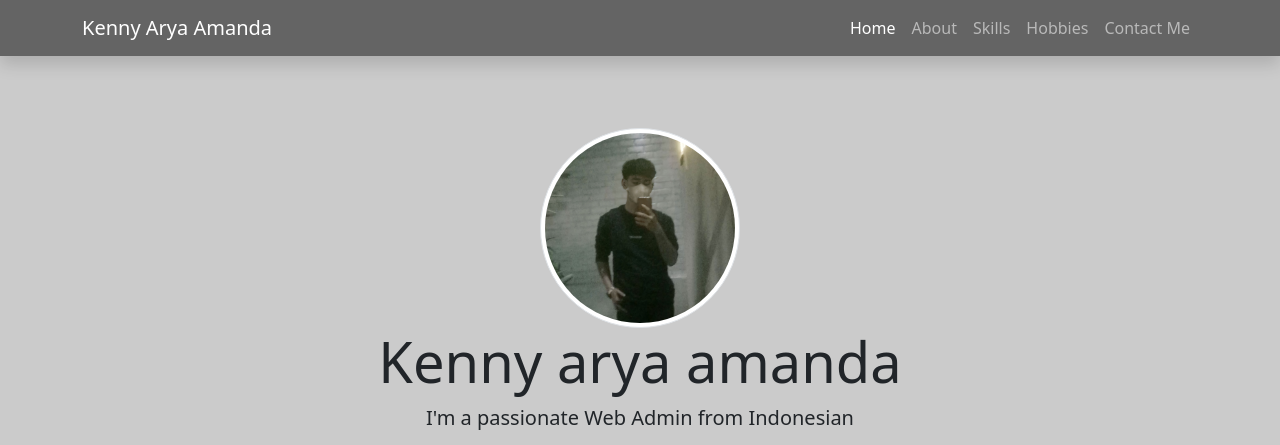
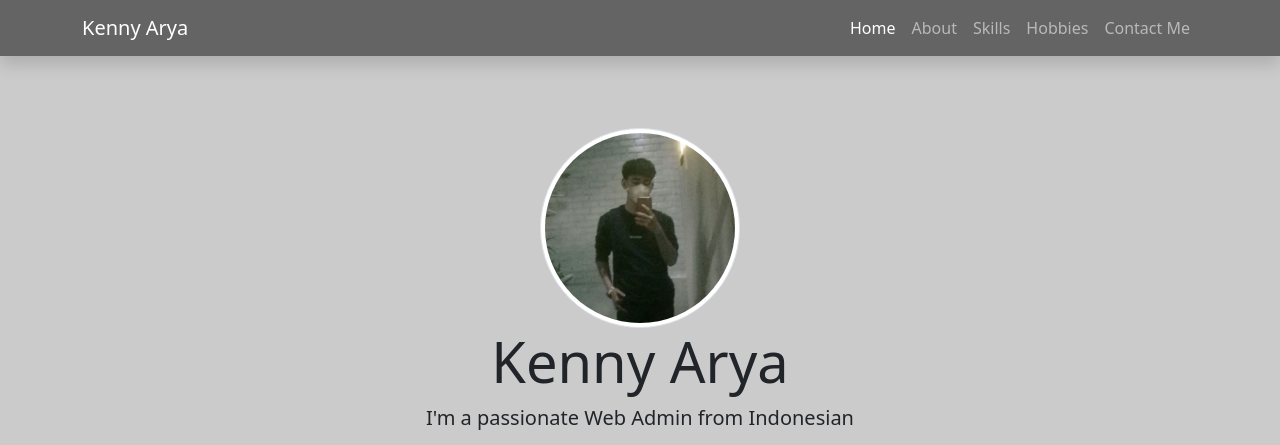
Before and after one commit to kennyarya06/portfolio.github.io, a plain HTML site: page index.html in a window 1280 px wide. Shown: the top 445 px of the page. Drawn offline with nearby package versions, Linux system fonts and the light colour scheme.

Commit message:
Update index.html

```diff
--- a/index.html
+++ b/index.html
@@ -17,7 +17,7 @@
     <!--- navbar-->
     <nav class="navbar navbar-expand-lg navbar-dark shadow fixed-top" style="background-color: #646464">
       <div class="container">
-        <a class="navbar-brand" href="#">Kenny Arya Amanda</a>
+        <a class="navbar-brand" href="#">Kenny Arya</a>
         <button class="navbar-toggler" type="button" data-bs-toggle="collapse" data-bs-target="#navbarNav" aria-controls="navbarNav" aria-expanded="false" aria-label="Toggle navigation">
           <span class="navbar-toggler-icon"></span>
         </button>
@@ -46,7 +46,7 @@
     <!---jumbotron-->
     <section class="jumbotron text-center">
       <img src="img/fajar.jpg" alt="Fajar Ramadhan" width="200" class="rounded-circle img-thumbnail" />
-      <h1 class="display-4">Kenny arya amanda</h1>
+      <h1 class="display-4">Kenny Arya</h1>
       <p class="lead">I'm a passionate Web Admin from Indonesian</p>
 
       <div class="social-links mb-5">
@@ -238,7 +238,7 @@
 
     <!--footer-->
     <footer class="text-white text-center pb-5" style="background-color: #646464">
-      <p>Created With <i class="bi bi-suit-heart-fill text-danger"></i> by <a href="https://www.facebook.com/kenny.arya.39?mibextid=ZbWKwL" class="text-white fw-bold">Kenny Arya Amanda</a></p>
+      <p>Created With <i class="bi bi-suit-heart-fill text-danger"></i> by <a href="https://www.facebook.com/kenny.arya.39?mibextid=ZbWKwL" class="text-white fw-bold">Kenny Arya</a></p>
     </footer>
     <!--akhir footer-->
     <script src="https://cdn.jsdelivr.net/npm/bootstrap@5.3.0-alpha1/dist/js/bootstrap.bundle.min.js" integrity="sha384-w76AqPfDkMBDXo30jS1Sgez6pr3x5MlQ1ZAGC+nuZB+EYdgRZgiwxhTBTkF7CXvN" crossorigin="anonymous"></script>
```
